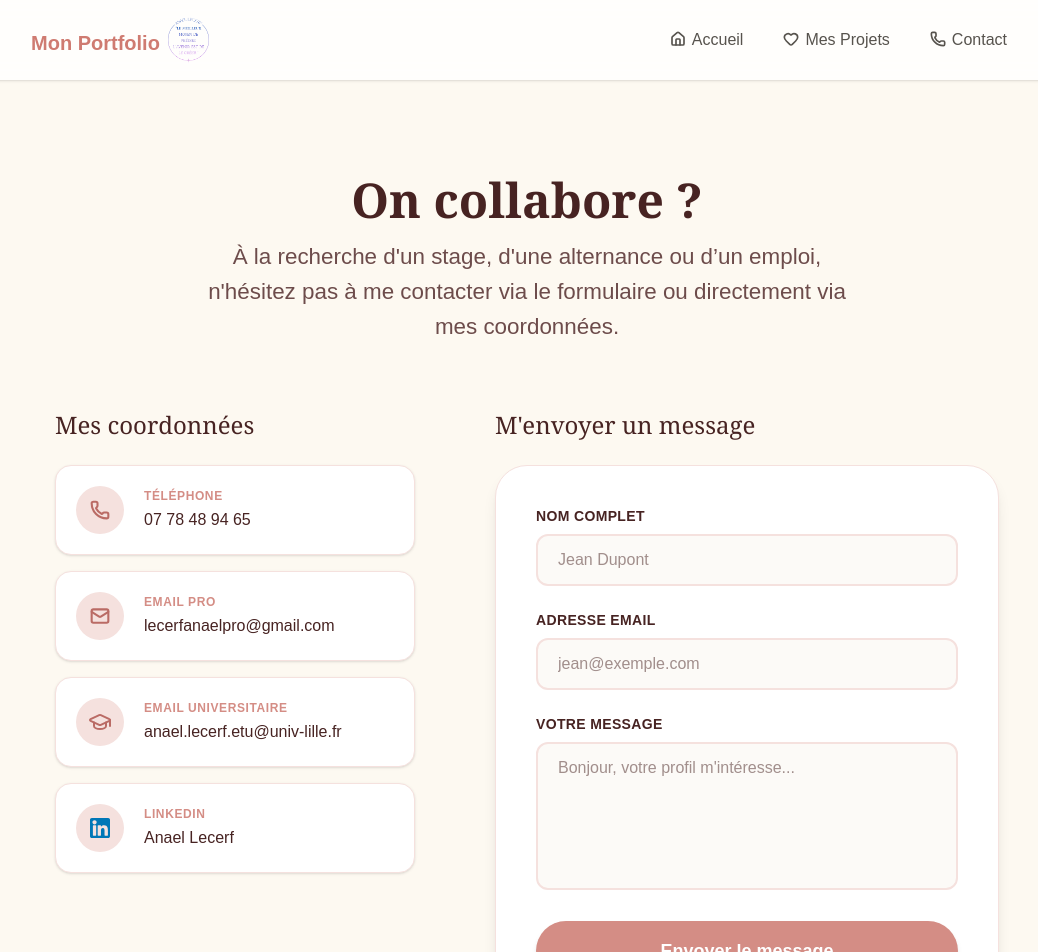
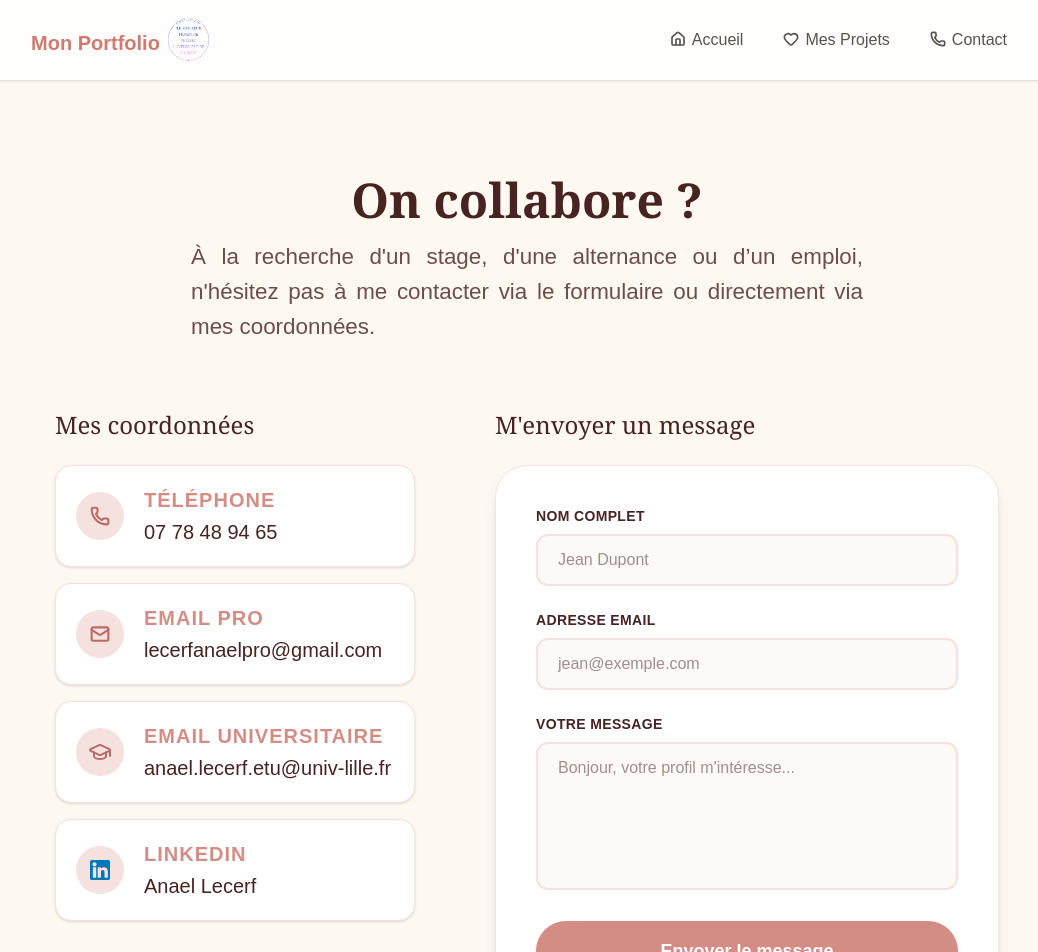
Before and after one commit to ykanael/portfolio, a Next.js app: page /contact in a window 1280 px wide. Shown: the top 952 px of the page, without its empty margins (113-1151 px from the left). Built offline with nearby package versions, Linux system fonts and the light colour scheme.

Commit message:
Update page.tsx

```diff
--- a/app/contact/page.tsx
+++ b/app/contact/page.tsx
@@ -60,7 +60,7 @@ await emailjs.send(
           <h1 className="text-4xl md:text-5xl font-serif font-bold text-[#472322]">
             On collabore ?
           </h1>
-          <p className="xl:text-[1.4rem] text-[#6D4C4B] mt-4 text-lg max-w-2xl mx-auto">
+          <p className="xl:text-[1.4rem] text-[#6D4C4B] mt-4 text-lg max-w-2xl mx-auto text-justify">
             À la recherche d'un stage, d'une alternance ou d’un emploi, n'hésitez pas à me contacter
             via le formulaire ou directement via mes coordonnées.
           </p>
@@ -77,12 +77,12 @@ await emailjs.send(
                 <Phone className="w-5 h-5" strokeWidth={2.5} />
               </div>
               <div>
-                <p className="text-xs font-bold uppercase tracking-wider text-[#D48D85] mb-1">
+                <p className="xl:text-xl text-xs font-bold uppercase tracking-wider text-[#D48D85] mb-1">
                   Téléphone
                 </p>
                 <a
                   href="tel:+33778489465"
-                  className="text-[#472322] font-medium hover:text-[#BA6B65] transition block"
+                  className="xl:text-xl text-[#472322] font-medium hover:text-[#BA6B65] transition block"
                 >
                   07 78 48 94 65
                 </a>
@@ -95,12 +95,12 @@ await emailjs.send(
                 <Mail className="w-5 h-5" strokeWidth={2.5} />
               </div>
               <div>
-                <p className="text-xs font-bold uppercase tracking-wider text-[#D48D85] mb-1">
+                <p className="xl:text-xl text-xs font-bold uppercase tracking-wider text-[#D48D85] mb-1">
                   Email Pro
                 </p>
                 <a
                   href="mailto:lecerfanaelpro@gmail.com"
-                  className="text-[#472322] font-medium hover:text-[#BA6B65] transition block break-all"
+                  className="xl:text-xl text-[#472322] font-medium hover:text-[#BA6B65] transition block break-all"
                 >
                   lecerfanaelpro@gmail.com
                 </a>
@@ -113,12 +113,12 @@ await emailjs.send(
                 <GraduationCap className="w-6 h-6" strokeWidth={2} />
               </div>
               <div>
-                <p className="text-xs font-bold uppercase tracking-wider text-[#D48D85] mb-1">
+                <p className="xl:text-xl text-xs font-bold uppercase tracking-wider text-[#D48D85] mb-1">
                   Email Universitaire
                 </p>
                 <a
                   href="mailto:anael.lecerf.etu@univ-lille.fr"
-                  className="text-[#472322] font-medium hover:text-[#BA6B65] transition block break-all"
+                  className="xl:text-xl text-[#472322] font-medium hover:text-[#BA6B65] transition block break-all"
                 >
                   anael.lecerf.etu@univ-lille.fr
                 </a>
@@ -137,14 +137,14 @@ await emailjs.send(
                 />
               </div>
               <div>
-                <p className="text-xs font-bold uppercase tracking-wider text-[#D48D85] mb-1">
+                <p className="xl:text-xl text-xs font-bold uppercase tracking-wider text-[#D48D85] mb-1">
                   LinkedIn
                 </p>
                 <a
                   href="https://www.linkedin.com/in/anael-lecerf-71b582321/"
                   target="_blank"
                   rel="noopener noreferrer"
-                  className="text-[#472322] font-medium hover:text-[#BA6B65] transition block break-all"
+                  className="xl:text-xl text-[#472322] font-medium hover:text-[#BA6B65] transition block break-all"
                 >
                   Anael Lecerf
                 </a>
```
